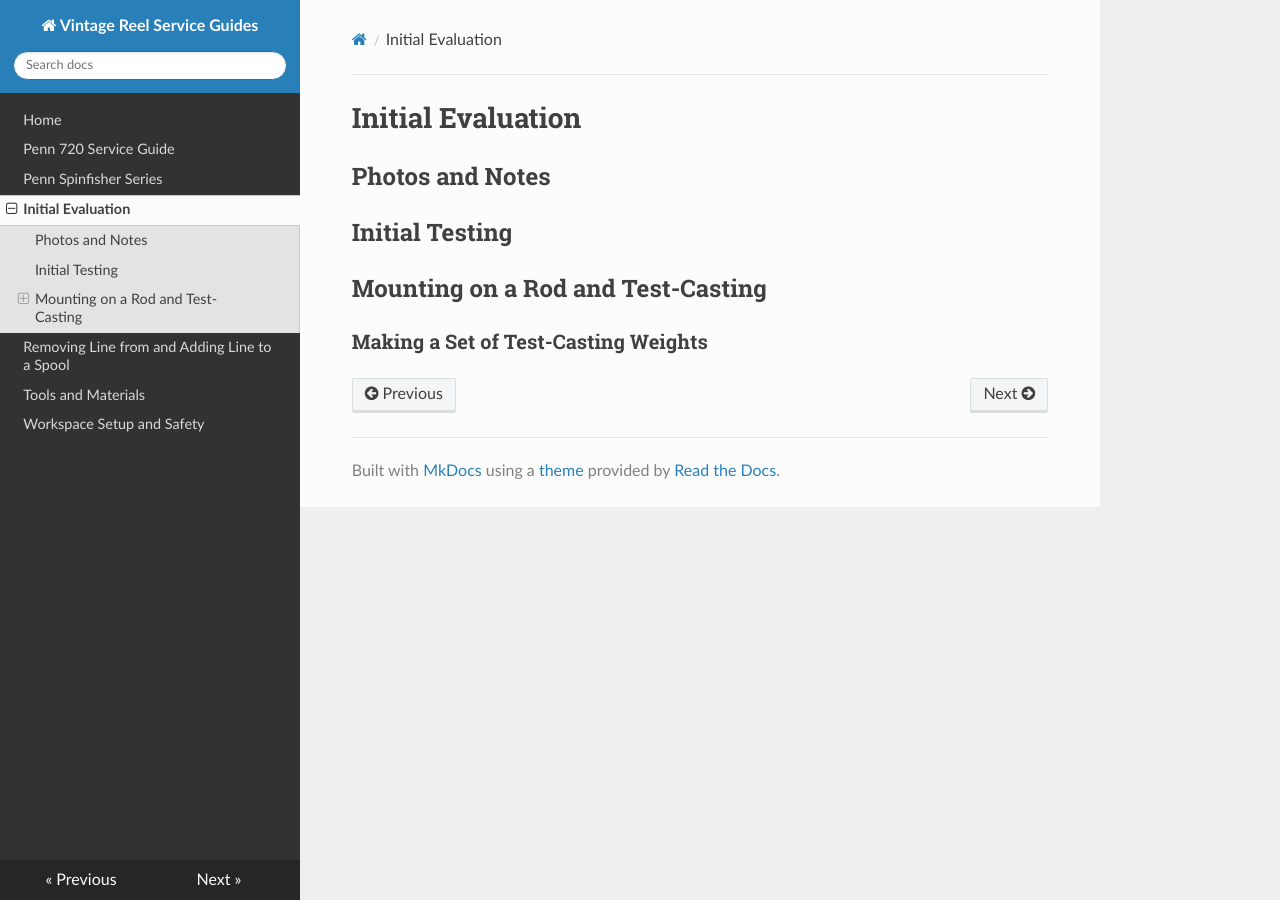
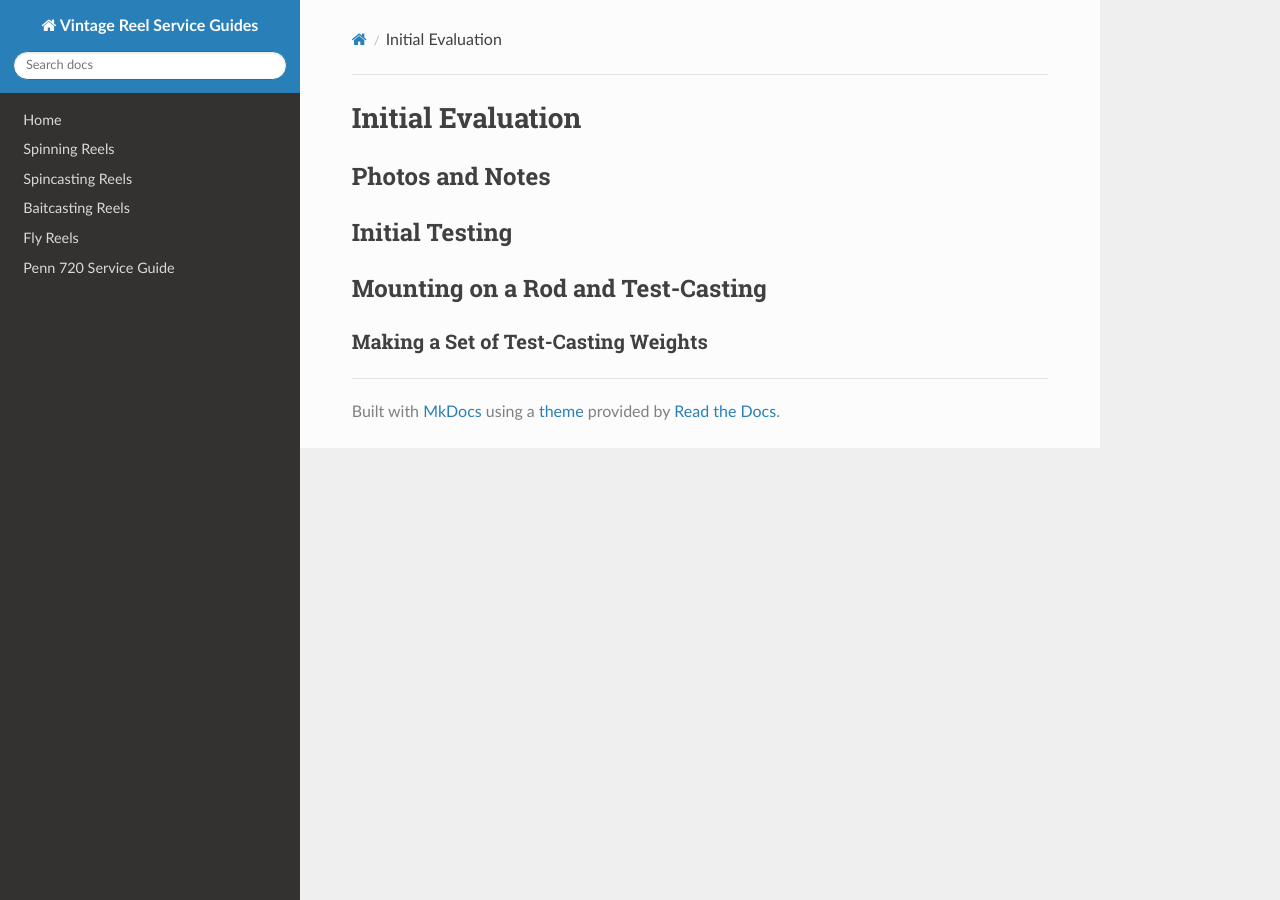
Before and after one commit to john-tech-writer/vintage-reel-service-guides, an MkDocs documentation site: the page built from docs/initial-evaluation.md, in a window 1280 px wide. Built offline with MkDocs 1.6.1, drawn with Linux system fonts in a browser that asks for light colours; nearby versions of some CDN libraries.

```diff
--- /dev/null
+++ b/docs/pflueger/pflueger-nobby-service-guide.txt
@@ -0,0 +1,5 @@
+# Pflueger Nobby Service Guide
+
+## Overview
+
+The Pflueger Nobby is
--- a/mkdocs.yml
+++ b/mkdocs.yml
@@ -3,12 +3,11 @@ site_url: https://john-tech-writer.github.io/vintage-reel-service-guides
 
 nav:
   - Home: index.md
+  - Spinning Reels: docs/spinning-reels.md
+  - Spincasting Reels: docs/spincasting-reels.md
+  - Baitcasting Reels: docs/baitcasting-reels.md
+  - Fly Reels: docs/fly-reels.md
   - Penn 720 Service Guide: penn/penn-720-service-guide.md
-  - Penn Spinfisher Series: penn/penn-spinfisher-series.md
-  - Initial Evaluation: initial-evaluation.md
-  - Removing Line from and Adding Line to a Spool: removing-adding-line.md
-  - Tools and Materials: tools-materials.md
-  - Workspace Setup and Safety: workspace-setup-safety.md
 
 theme:
   name: readthedocs
```
Also changed, not shown: docs/index.md (+5 -5 lines), docs/pflueger/pflueger-pelican-service-guide.md (added, +5 -0 lines), docs/sears/sears-440-service-guide.md (added, +5 -0 lines), docs/shakespeare/shakespeare-silent-tru-art-service-guide.md (added, +5 -0 lines), docs/south-bend/south-bend-550-service-guide.md (added, +5 -0 lines).
